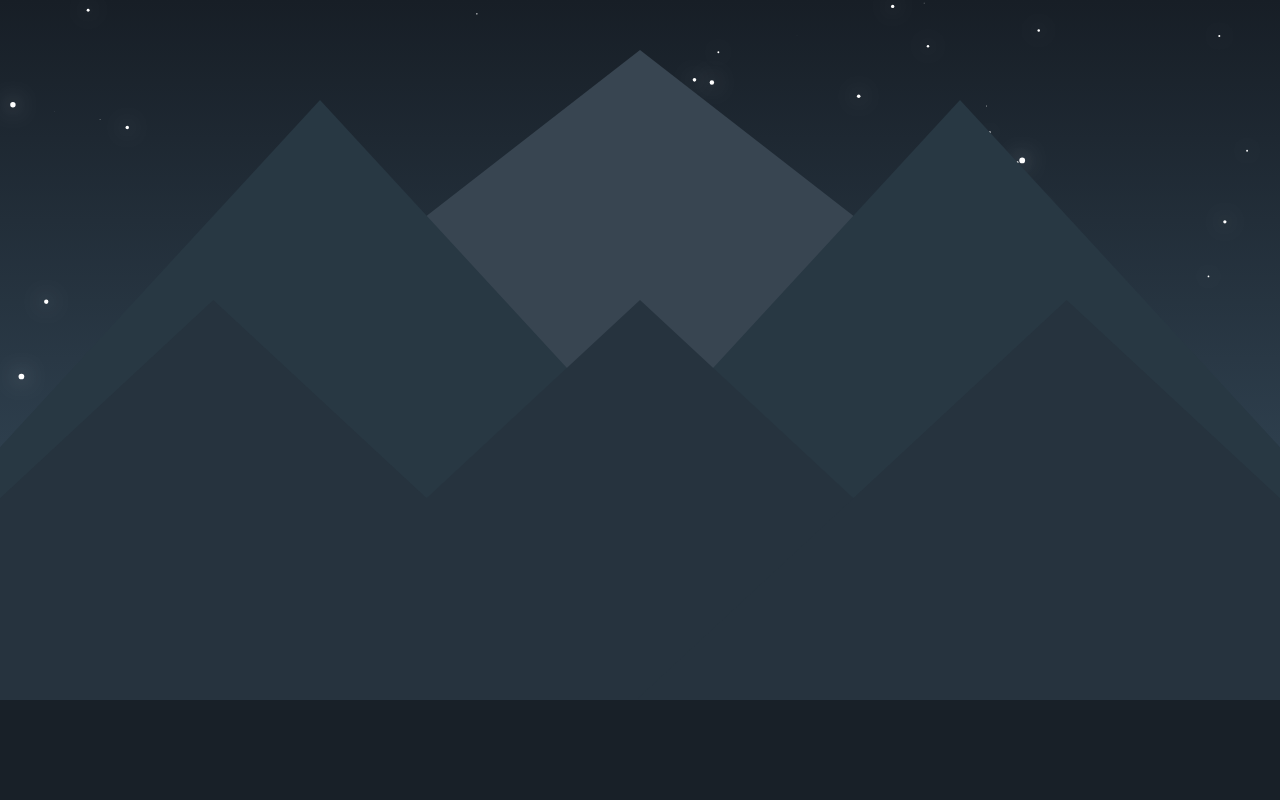
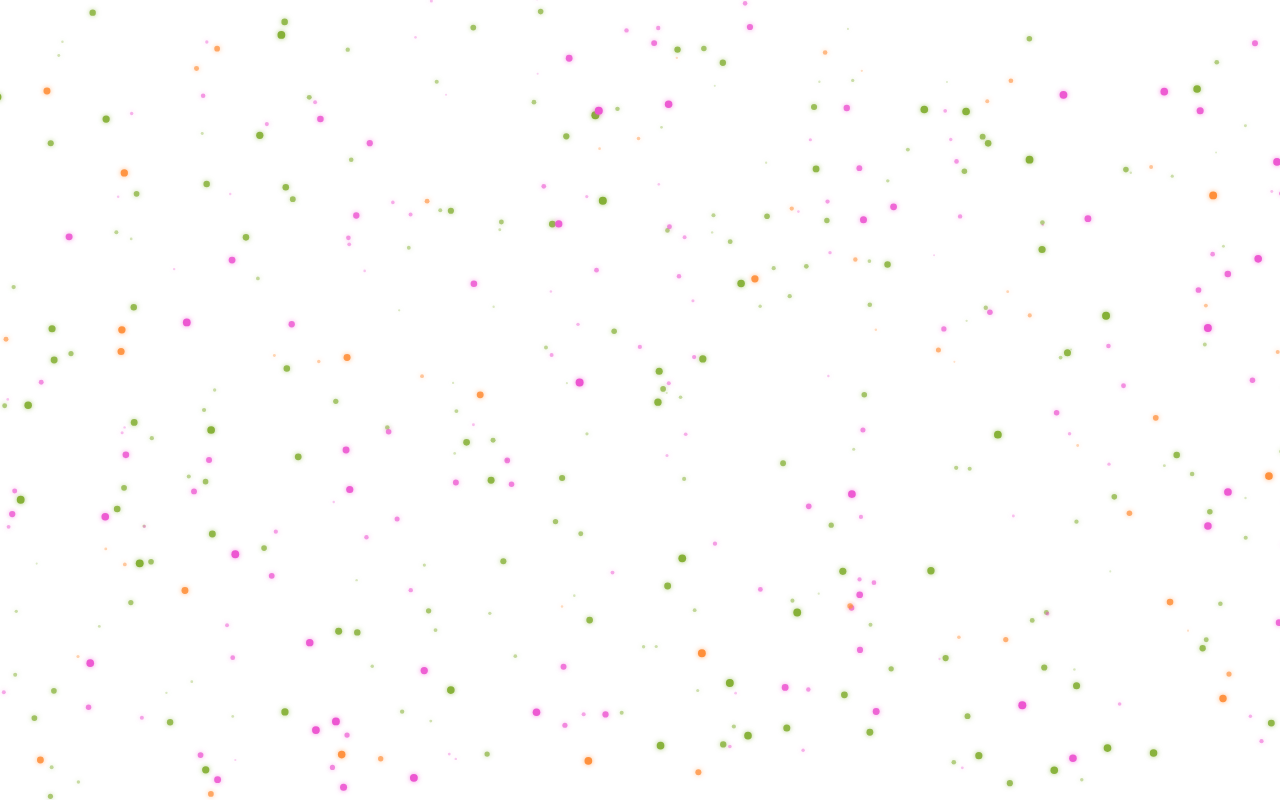
Before and after one commit to ramisa-co/ramisa-co.github.io, a plain HTML site: page mini-apps/pollen-visualizer.html in a window 1280 px wide. Drawn offline with Linux system fonts and the light colour scheme; animation ran at ten frames a second.

Commit message:
Pollen visualizer - added mousemove particle physics

```diff
--- a/mini-apps/falling-stars/canvas.js
+++ b/mini-apps/canvas/falling-stars.js
@@ -141,14 +141,14 @@ function createMountainRange(mountainAmount, height, color) {
 const backgroundGradient = c.createLinearGradient(0, 0, 0, canvas.height)
 backgroundGradient.addColorStop(0, '#171e26')
 backgroundGradient.addColorStop(1, '#3f586b')
-let stars
+let grass
 let miniStars
 let ticker = 0
 let randomSpawnRate = 75
 let groundHeight = 100
 
 function init() {
-  stars = []
+  grass = []
   miniStars = []
   backgroundStars = []
   for (let i = 0; i < 150; i++) {
@@ -178,10 +178,10 @@ function animate() {
   c.fillStyle = '#182028'
   c.fillRect(0, canvas.height - groundHeight, canvas.width, groundHeight)
 
-  stars.forEach((star, index) => {
+  grass.forEach((star, index) => {
     star.update()
     if (star.radius - 3 <= 0) {
-      stars.splice(index, 1)
+      grass.splice(index, 1)
     }
   })
 
@@ -197,7 +197,7 @@ function animate() {
   if (ticker === randomSpawnRate) {
     const radius = 14
     const x = Math.random() * (canvas.width - radius * 2) + radius
-    stars.push(new Star(x, -100, randomIntFromRange(7, radius), 'white'))
+    grass.push(new Star(x, -100, randomIntFromRange(7, radius), 'white'))
     randomSpawnRate = randomIntFromRange(75, 150)
     ticker = 0
   }
--- /dev/null
+++ b/mini-apps/canvas/pollen-visualizer.js
@@ -0,0 +1,185 @@
+// import utils from '../utils.js'
+
+var canvas = document.querySelector('canvas')
+
+canvas.width = innerWidth
+canvas.height = innerHeight
+
+var c = canvas.getContext('2d')
+
+var maxPollenSize = 4
+var minPollenSize = 1
+var mouseRadius = 100
+
+var treeAmt = 'High'
+var grassAmt = 'Very High'
+var weedAmt = 'Low'
+
+var pollenDensity = {
+  'Low': 1,
+  'Moderate': 2,
+  'High': 3,
+  'Very High': 4
+}
+
+mouse = {
+  x: undefined,
+  y: undefined
+}
+addEventListener('resize', () => {
+  canvas.width = innerWidth
+  canvas.height = innerHeight
+  init(grassAmt, treeAmt, weedAmt)
+})
+
+
+addEventListener('mousemove', (e) => {
+  mouse.x = e.x
+  mouse.y = e.y
+  // console.log(mouse)
+})
+
+// -----------------------------------------------------------
+// STAR ======================================================
+// -----------------------------------------------------------
+
+function Pollen(x, y, radius, rgb) {
+  this.x = x
+  this.velocity = (2 ** radius) * 0.01 * [-1, 1][Math.round(Math.random())]
+  this.radius = radius
+  this.rgb = rgb
+
+  // sin wave
+  this.a = randomFromRange(20, 40)
+  this.b = randomFromRange(0.2, 0.3) / 10
+  this.c = randomFromRange(5, 15)
+  this.d = y
+
+  this.y = this.a * Math.sin(this.b * (this.x + this.c)) + this.d
+}
+
+Pollen.prototype.draw = function() {
+  c.save()
+  c.beginPath()
+  c.arc(this.x, this.y, this.radius, 0, Math.PI * 2, false)
+  c.fillStyle = `rgba(${this.rgb}, ${this.radius/maxPollenSize})`//this.color
+  c.shadowColor = `rgba(${this.rgb}, 0.7)`
+  c.shadowBlur = 5
+  c.fill()
+  c.closePath()
+  c.restore()
+}
+
+Pollen.prototype.update = function() {
+  this.draw()
+
+  if (this.x + this.radius + this.velocity > canvas.width + 20) {
+    this.x = -10
+  }
+
+  if (this.x + this.radius + this.velocity < -20) {
+    this.x = canvas.width + 10
+  }
+
+  this.x += this.velocity
+  this.y = this.a * Math.sin(this.b * (this.x + this.c)) + this.d
+
+  var opposite = this.y - mouse.y
+  var adjacent = this.x -  mouse.x
+  var theta = Math.atan2(opposite, adjacent)
+
+  if (this.y + this.radius > canvas.height || this.y + this.radius < 0) {
+    this.d = randomFromRange(this.radius * 2, canvas.height-(this.radius * 2))
+    this.y = this.a * Math.sin(this.b * (this.x + this.c)) + this.d
+    if (this.velocity < 1) {
+      this.x = canvas.width + maxPollenSize
+    } else {
+      this.x = -maxPollenSize
+    }
+  }
+
+  if (Math.abs(Math.hypot(mouse.x - this.x, mouse.y - this.y)) < mouseRadius) {
+    this.previousY = mouse.y
+    this.x = mouse.x + Math.cos(theta) * mouseRadius
+    this.y = mouse.y + Math.sin(theta) * mouseRadius
+    this.d = this.y - this.a * Math.sin(this.b * (this.x + this.c))
+  }
+}
+
+
+// -----------------------------------------------------------
+// Backgorund ================================================
+// -----------------------------------------------------------
+
+function createMountainRange(mountainAmount, height, color) {
+  const mountainWidth = canvas.width/mountainAmount
+  for (let i = 0; i < mountainAmount; i++) {
+    c.beginPath()
+    c.moveTo(i * mountainWidth, canvas.height)
+    c.lineTo(i * mountainWidth + mountainWidth + 325, canvas.height)
+    c.lineTo(i * mountainWidth + mountainWidth/2, canvas.height - height)
+    c.lineTo(i * mountainWidth - 325, canvas.height)
+    c.fillStyle = color
+    c.fill()
+    c.closePath()
+  }
+}
+
+// -----------------------------------------------------------
+// Implementation ============================================
+// -----------------------------------------------------------
+
+const backgroundGradient = c.createLinearGradient(0, 0, 0, canvas.height)
+backgroundGradient.addColorStop(0, '#171e26')
+backgroundGradient.addColorStop(1, '#3f586b')
+let pollen
+let groundHeight = 100
+
+function init(grassAmt, treeAmt, weedAmt) {
+  pollen = []
+
+  var area = canvas.height * canvas.width
+  var grassDensity = grassAmt * 75
+  var treeDensity = treeAmt * 10
+  var weedDensity = weedAmt * 50
+
+  var density = 18000
+  for (let i = 0; i < area/density * pollenDensity[grassAmt]; i++) {
+    const x = Math.random() * canvas.width
+    const y = Math.random() * canvas.height
+    const radius = randomFromRange(minPollenSize, maxPollenSize)
+    pollen.push(new Pollen(x, y, radius, '133, 176, 53'))
+  }
+
+  for (let i = 0; i < area/density * pollenDensity[treeAmt]; i++) {
+    const x = Math.random() * canvas.width
+    const y = Math.random() * canvas.height
+    const radius = randomFromRange(minPollenSize, maxPollenSize)
+    pollen.push(new Pollen(x, y, radius, '237, 85, 209'))
+  }
+
+  for (let i = 0; i < area/density * pollenDensity[weedAmt]; i++) {
+    const x = Math.random() * canvas.width
+    const y = Math.random() * canvas.height
+    const radius = randomFromRange(minPollenSize, maxPollenSize)
+    pollen.push(new Pollen(x, y, radius, '255, 142, 56'))
+  }
+}
+
+// -----------------------------------------------------------
+// Animation Loop ============================================
+// -----------------------------------------------------------
+
+function animate() {
+  requestAnimationFrame(animate)
+
+  c.clearRect(0, 0, canvas.width, canvas.height)
+
+  pollen.forEach((pollen, index) => {
+    pollen.update()
+  })
+
+}
+
+init(grassAmt, treeAmt, weedAmt)
+animate()
--- a/mini-apps/falling-stars.html
+++ b/mini-apps/pollen-visualizer.html
@@ -1,7 +1,7 @@
 <!DOCTYPE html>
 <html>
   <head>
-    <title>Falling Stars</title>
+    <title>Pollen Visualizer</title>
     <style>
       html, body {
         margin: 0;
@@ -13,6 +13,6 @@
   <body>
     <canvas></canvas>
     <script src="utils.js"></script>
-    <script src="falling-stars/canvas.js"></script>
+    <script src="canvas/pollen-visualizer.js"></script>
   </body>
 </html>
--- a/mini-apps/utils.js
+++ b/mini-apps/utils.js
@@ -1,3 +1,7 @@
 function randomIntFromRange(min, max) {
   return Math.floor(Math.random() * (max - min + 1) + min)
 }
+
+function randomFromRange(min, max) {
+  return (Math.random() * (max - min) + min)
+}
```
Also changed, not shown: mini-apps.html (+8 -0 lines).
